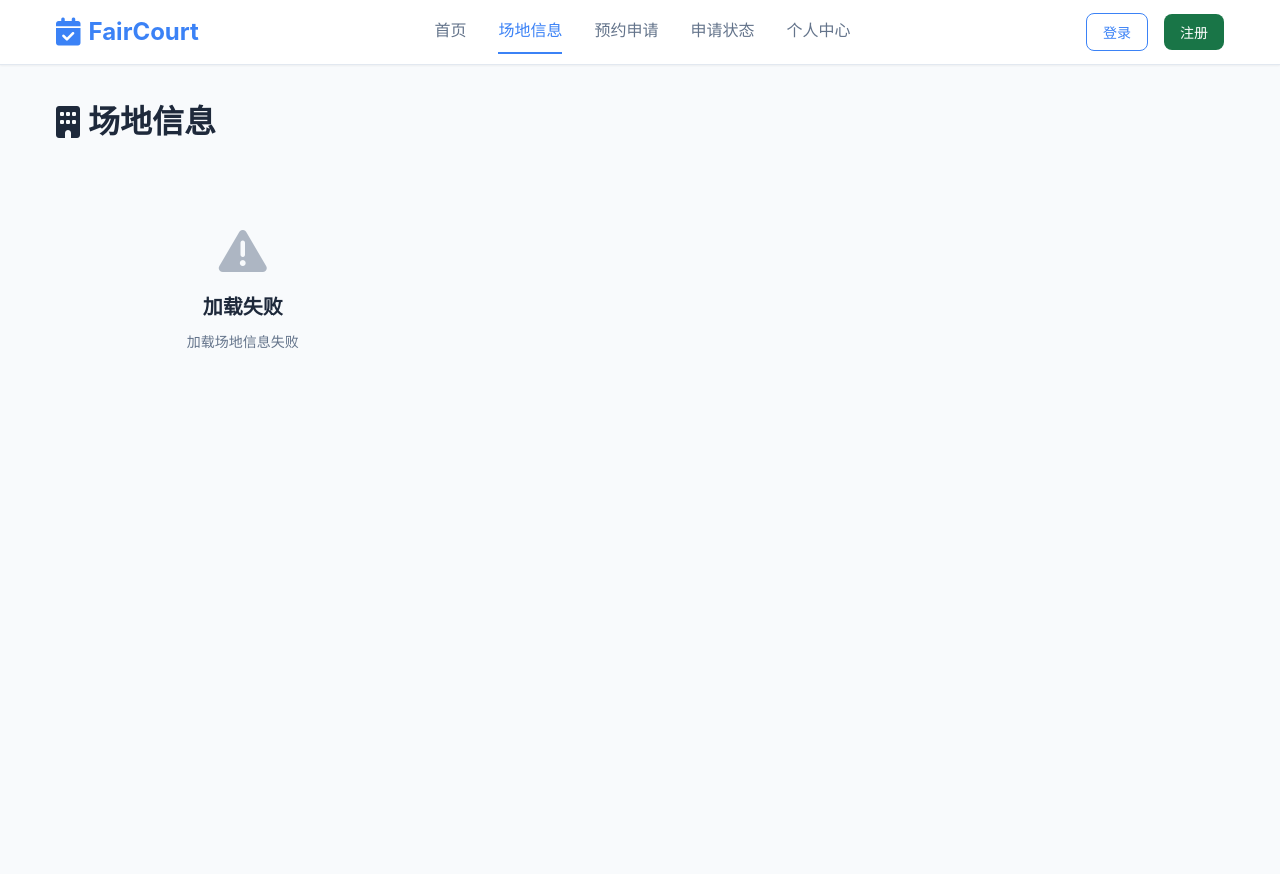
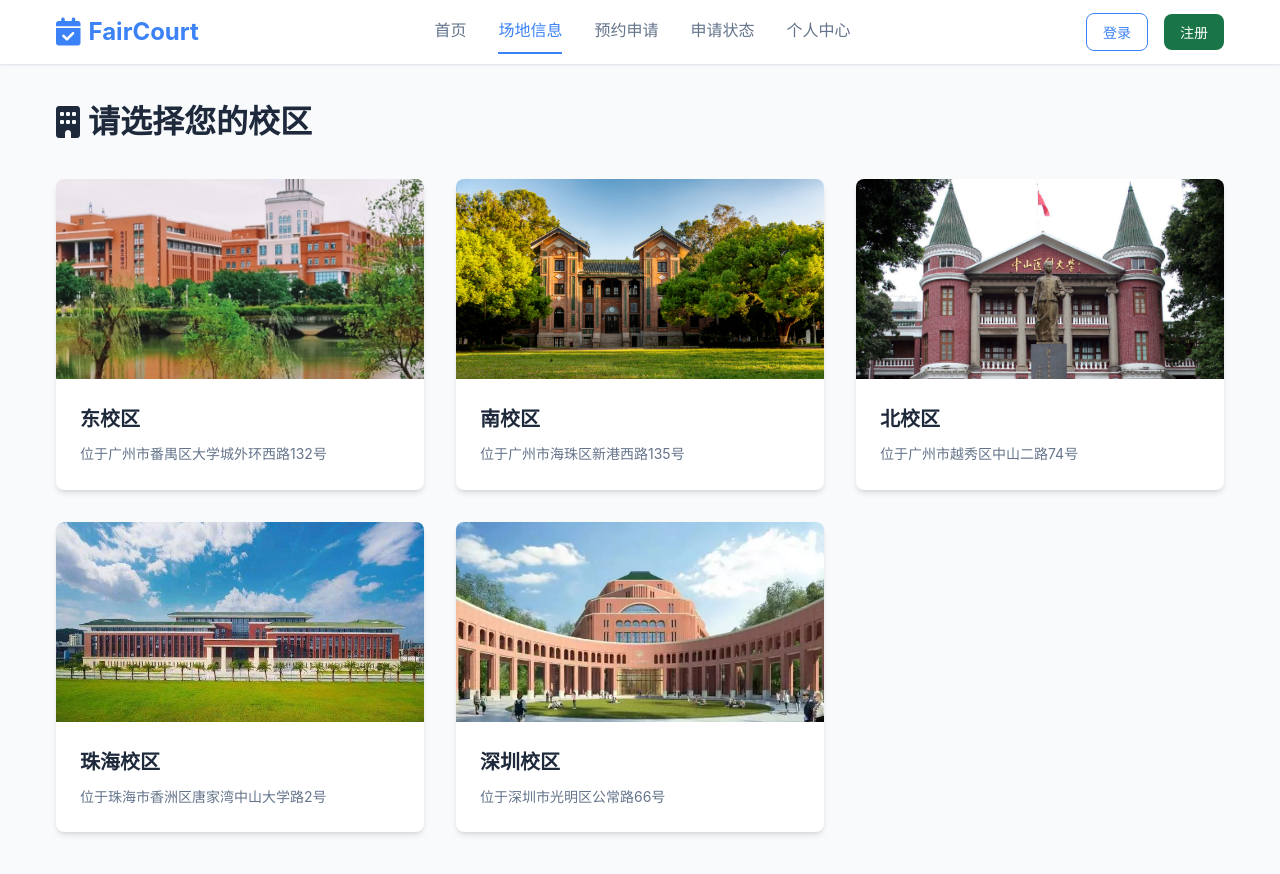
Before and after one commit to bbarium/faircourt, a plain HTML site: page frontend/index.html in a window 1280 px wide. Both pictures are taken after a click on the button "了解更多". Before the commit the page ends 800 px from the top, so only its background shows below. Drawn offline with Linux system fonts and the light colour scheme; no server answers.

Commit message:
Add files via upload

```diff
--- a/frontend/index.html
+++ b/frontend/index.html
@@ -85,10 +85,67 @@
             <div class="container">
                 <h2 class="section-title">
                     <i class="fas fa-building"></i>
-                    场地信息
+                    请选择您的校区
                 </h2>
-                <div class="courts-grid" id="courts-grid">
-                    <!-- 场地卡片将通过JavaScript动态加载 -->
+                <div class="campus-grid">
+                    <div class="campus-card" onclick="loadCampusCourts('east')">
+                        <div class="campus-image">
+                            <img src="images/east.jpg" alt="东校区">
+                        </div>
+                        <div class="campus-info">
+                            <h3>东校区</h3>
+                            <p>位于广州市番禺区大学城外环西路132号</p>
+                        </div>
+                    </div>
+                    <div class="campus-card" onclick="loadCampusCourts('south')">
+                        <div class="campus-image">
+                            <img src="images/south.png" alt="南校区">
+                        </div>
+                        <div class="campus-info">
+                            <h3>南校区</h3>
+                            <p>位于广州市海珠区新港西路135号</p>
+                        </div>
+                    </div>
+                    <div class="campus-card" onclick="loadCampusCourts('north')">
+                        <div class="campus-image">
+                            <img src="images/north.jpg" alt="北校区">
+                        </div>
+                        <div class="campus-info">
+                            <h3>北校区</h3>
+                            <p>位于广州市越秀区中山二路74号</p>
+                        </div>
+                    </div>
+                    <div class="campus-card" onclick="loadCampusCourts('zhuhai')">
+                        <div class="campus-image">
+                            <img src="images/zhuhai.jpg" alt="珠海校区">
+                        </div>
+                        <div class="campus-info">
+                            <h3>珠海校区</h3>
+                            <p>位于珠海市香洲区唐家湾中山大学路2号</p>
+                        </div>
+                    </div>
+                    <div class="campus-card" onclick="loadCampusCourts('shenzhen')">
+                        <div class="campus-image">
+                            <img src="images/shenzhen.jpg" alt="深圳校区">
+                        </div>
+                        <div class="campus-info">
+                            <h3>深圳校区</h3>
+                            <p>位于深圳市光明区公常路66号</p>
+                        </div>
+                    </div>
+                </div>
+
+                <div id="campus-courts" class="courts-container" style="display: none;">
+                    <div class="courts-header">
+                        <h3 id="selected-campus-name"></h3>
+                        <button class="btn btn-outline" onclick="showCampusSelection()">
+                            <i class="fas fa-arrow-left"></i>
+                            返回校区选择
+                        </button>
+                    </div>
+                    <div id="courts-grid" class="courts-grid">
+                        <!-- 场地列表将通过JavaScript动态加载 -->
+                    </div>
                 </div>
             </div>
         </section>
```
